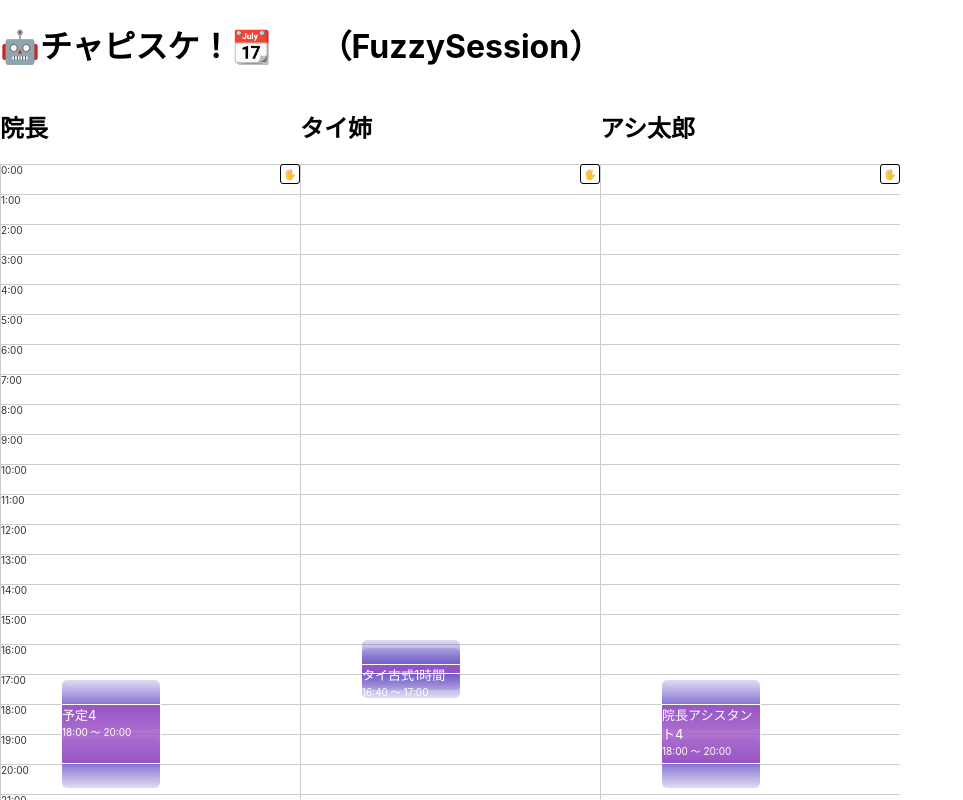
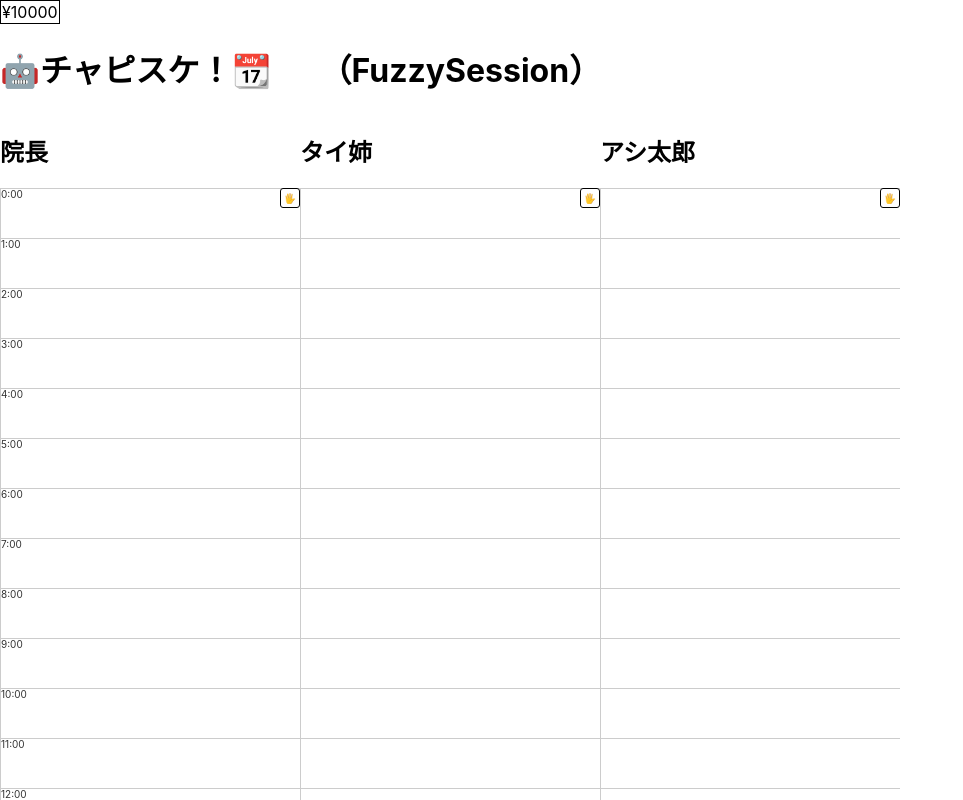
Before and after one commit to fumicode/fuzzy-session-react, a React (Create React App) app: page / in a window 1280 px wide. Shown: the top 800 px of the page, without its empty margins (0-963 px from the left). Built offline with nearby package versions, Linux system fonts and the light colour scheme.

Commit message:
一次保存

```diff
--- a/src/App.tsx
+++ b/src/App.tsx
@@ -7,6 +7,7 @@ import { FC, useState } from "react";
 import styled from "styled-components";
 import update from "immutability-helper";
 import GaiaCode, { GaiaCodeView, ThreeRows } from "./Components/20_GaiaCode/20_GaiaCode";
+import MoneyApp from "./MoneyApp/MoneyApp";
 
 let inchoSessions: SessionEntity[] = [
   new SessionEntity(undefined, "予定0", new TimeRange("09:00", "11:00")),
@@ -126,6 +127,7 @@ const App: FC = styled((props: { className: string }) => {
 
   return (
     <div className={className}>
+      <MoneyApp/>
 
       <h1>🤖チャピスケ！📆　　（FuzzySession）</h1>
       <div className="e-calendar-columns">
--- a/src/Components/30_DailyTimelineViewWithConflicts.tsx
+++ b/src/Components/30_DailyTimelineViewWithConflicts.tsx
@@ -111,7 +111,7 @@ const Component: FC<DailyTimelineWithConflictsViewModel> = ({
   const hoursMax = 24;
   const hoursArray = [...Array(hoursMax).keys()];
 
-  const hourPx = 30;
+  const hourPx = 50;
 
   const [dragTargetAndStartY, setDragTargetAndStartY] = useState<
     { session: SessionEntitly; startY: number } | undefined
@@ -121,7 +121,7 @@ const Component: FC<DailyTimelineWithConflictsViewModel> = ({
   const [hourDiff, setHourDiff] = useState<number>(0);
 
   //const sessionsBelongsToHour = distributeSessionsToHours(sessions);
-  const leftUnitPx = 20;
+  const leftUnitPx = 80;
 
   conflicts.forEach((conflict) => {
     //かぶってるやつのうしろのやつ
--- /dev/null
+++ b/src/MoneyApp/MoneyApp.tsx
@@ -0,0 +1,77 @@
+
+import classNames from "classnames";
+import ViewModel from "../Components/00_ViewModel";
+
+import { FC } from "react";
+import styled from "styled-components";
+
+
+
+class Money{
+  constructor(
+    readonly amount: number
+  ){ }
+
+  subtract(amount:number){
+    return new Money(this.amount - amount);
+  }
+
+  toString(){
+    return '¥'+this.amount.toString();
+  }
+}
+
+
+class MoneyAppViewModel implements ViewModel<string>{
+  constructor(
+    readonly main: string,
+    readonly className?: string,
+  ){ }
+}
+
+const DB = {
+  moneyAmount: new Money(1_0000),
+
+}
+
+const MoneyApp: FC<MoneyAppViewModel> = styled(({
+  main: gaiaCode,
+  className: c
+}: MoneyAppViewModel) => {
+  return (
+  <table className={c}>
+    <tbody>
+
+      <tr>
+        <td>
+          {DB.moneyAmount.toString()}
+
+        </td>
+      </tr>
+
+    </tbody>
+  </table>
+  );
+})`
+border-collapse: collapse;
+
+> tbody{
+  > tr{
+    > td{
+      border: 1px solid black;
+      width: 20px;
+      height: 20px;
+      text-align: center;
+
+      &.m-center{
+        border: 3px solid;
+
+      }
+    }
+
+  }
+}
+
+`;
+
+export default MoneyApp;
```
Also changed, not shown: src/MoneyApp/Money.ts (added, +14 -0 lines), 1 other file (tests, documents, lock files or other folders).
